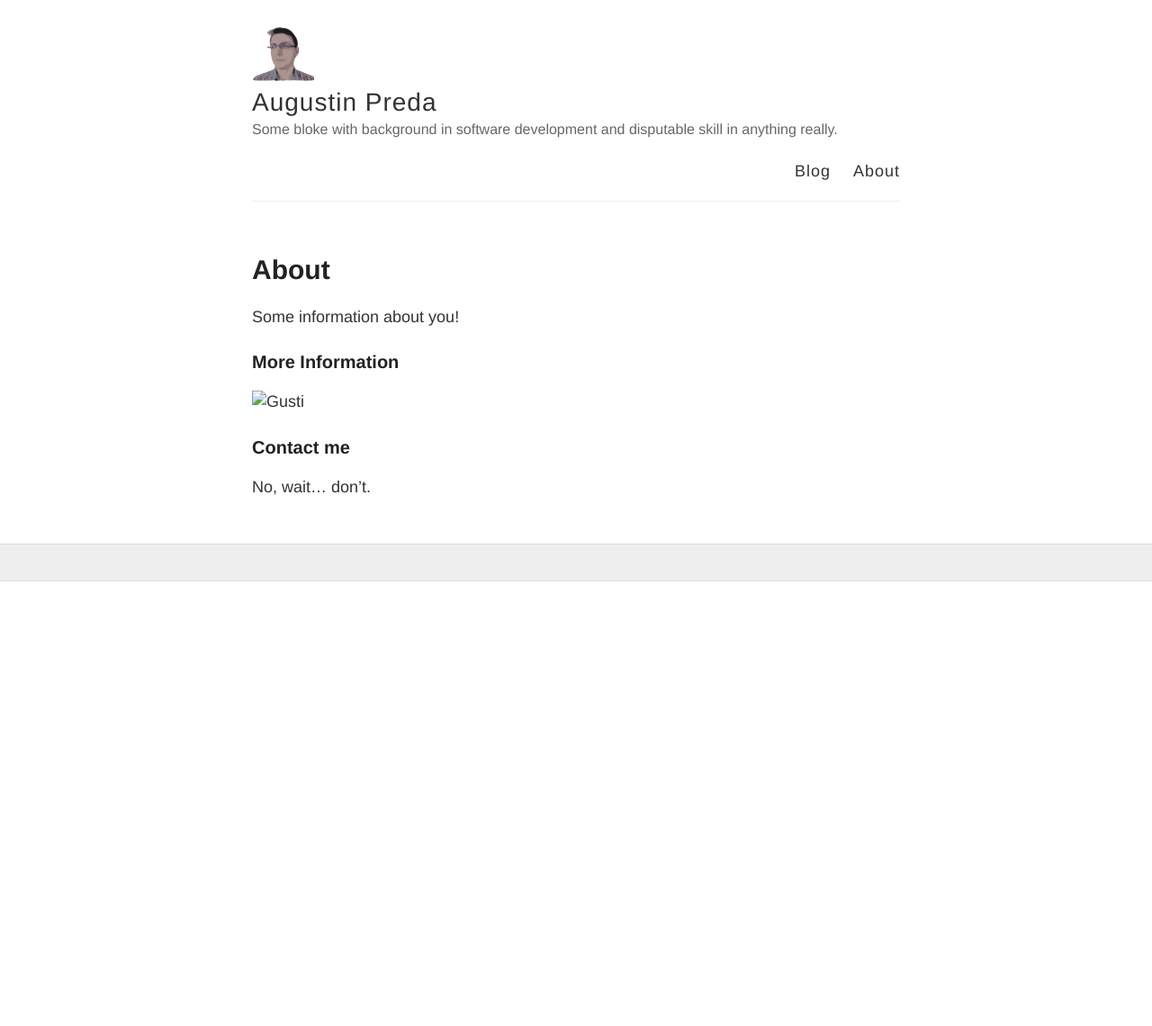
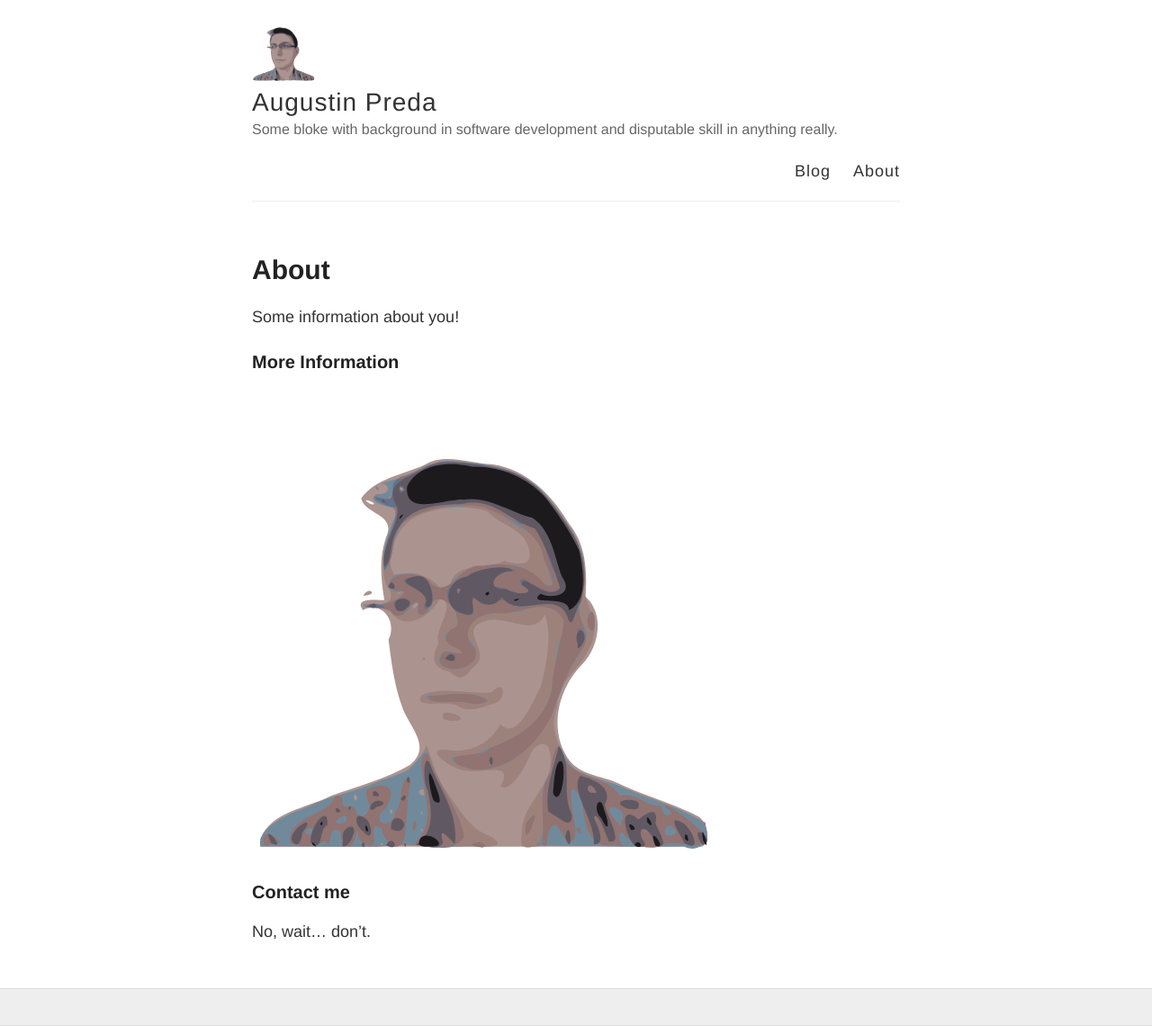
Before and after one commit to dezGusty/dezGusty.github.io, a Jekyll site: the page built from about.md, in a window 1280 px wide. Shown: the whole page at 90% size. Built offline with Jekyll 4.4.1, drawn with Linux system fonts in a browser that asks for light colours; before the commit the page ends 900 px from its top, so only the background shows below that.

Commit message:
playing around with look and feel

```diff
--- a/about.md
+++ b/about.md
@@ -8,7 +8,7 @@ Some information about you!
 
 ### More Information
 
-![Gusti](images/icons/gusti_2017.svg)
+![Gusti]({{ site.baseurl }}/images/icons/gusti_2017.svg)
 
 ### Contact me
 
```
Also changed, not shown: README.md.
